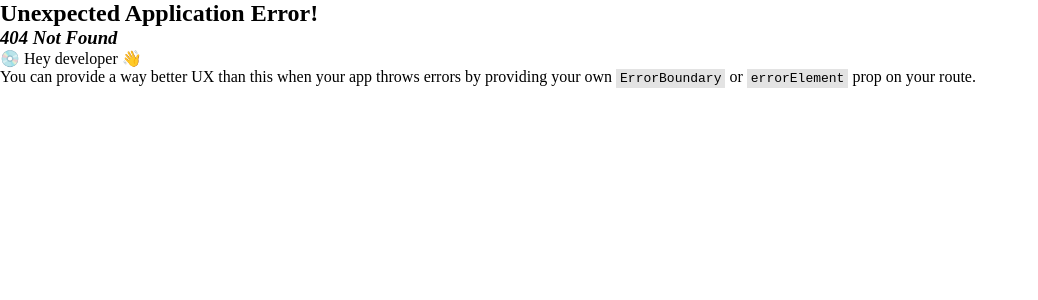
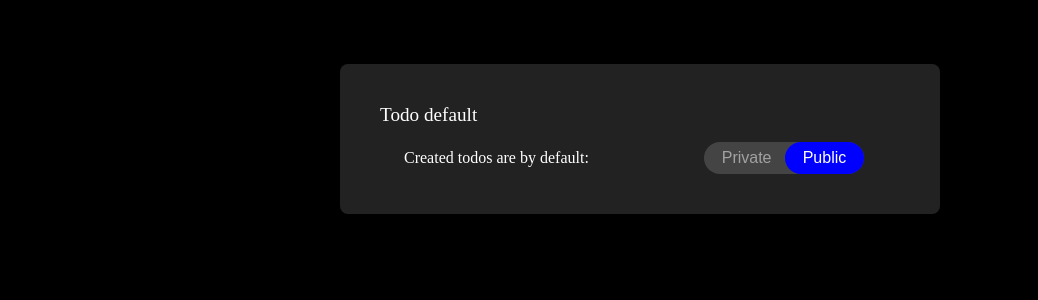
Before and after one commit to Harshal-Gahlot/Todo-App, a React (Vite) app in the folder client/: page /1/settings in a window 1280 px wide. Before the commit this address had no page. Shown: the top 300 px of the page, without its empty margins (0-1038 px from the left). Built offline with nearby package versions, Linux system fonts and the light colour scheme.

Commit message:
added 'Settings' page. added feat to toggle defult todo category, either public or private. custom made toggle btn and save the preference in context api & localStorage

```diff
--- a/client/pages/context api.jsx
+++ b/client/pages/context api.jsx
@@ -3,20 +3,26 @@ import { createContext, useEffect, useState } from "react";
 export const TodoContext = createContext();
 
 export function TodoProvider({ children }) {
-    !localStorage.getItem("theme") && localStorage.setItem("theme", "light");
+    !localStorage.getItem("theme") && localStorage.setItem("theme", "dark");
+    const [theme, setTheme] = useState(localStorage.getItem("theme"));
 
-    const [theme, setTheme] = useState(localStorage.getItem("theme"))
+    if (!localStorage.getItem("settings")) {
+        localStorage.setItem("settings", JSON.stringify({ category: "public" }));
+    }
+    const userSettingsObj = JSON.parse(localStorage.getItem("settings"))
+
     const [todos, setTodos] = useState([]);
     const [authMethod, setAuthMethod] = useState(null);
 
     useEffect(() => {
         document.body.className = theme;
-    }, [theme])
+    }, [theme]);
 
 
     return (
         <TodoContext.Provider value={{
             theme, setTheme,
+            userSettingsObj,
             todos, setTodos,
             authMethod, setAuthMethod,
         }}>
--- a/client/pages/nav/nav.jsx
+++ b/client/pages/nav/nav.jsx
@@ -42,13 +42,15 @@ export default function Nav() {
                     }</div>
                     :
                     <Link to='/' className='btnC'>
-                        <User className='nav-icon'/>
+                        <User className='nav-icon' />
                     </Link>
                 }
+                <Link className='btnC' to={`/${username}/settings`}>
+                    <Settings className="nav-icon settings" />
+                </Link>
                 <button className="btnC" onClick={changeTheme} >
                     {localStorage.getItem("theme") === "dark" ? <Moon className='nav-icon' /> : <Sun className='nav-icon' />}
                 </button>
-                {/* <Settings className="nav-icon settings" /> */}
                 {/* {window.matchMedia("(prefers-color-scheme: dark)").matches ? 'dark' : 'light'} */}
             </div>
         </div>
--- /dev/null
+++ b/client/pages/settings/settings page.jsx
@@ -0,0 +1,34 @@
+import axios from "axios";
+import "./settings.css";
+import { useContext, useState } from "react";
+import { TodoContext } from "../context api";
+
+export default function SettingsPage() {
+    const { userSettingsObj } = useContext(TodoContext);
+    const category = userSettingsObj.category
+
+    function toggleCategory(e) {
+        const toggleTo = e.target.checked ? "public" : "private";
+        userSettingsObj.category = toggleTo
+        localStorage.setItem("settings", JSON.stringify(userSettingsObj));
+    }
+
+    return (
+        <div className="setting-container">
+            <div className="todo-default-container">
+                <p className="list-title">
+                    Todo default
+                </p>
+                <div className="defaults-list">
+                    <label htmlFor="category">Created todos are by default:</label>
+                    <input type="checkbox" role="switch" name="category" id="category"
+                        className="toggle-input"
+                        onChange={(event) => toggleCategory(event)}
+                        defaultChecked={category === "public" ? true : false} />
+                </div>
+            </div>
+            <div>
+            </div>
+        </div>
+    );
+}
--- /dev/null
+++ b/client/pages/settings/settings.css
@@ -0,0 +1,85 @@
+.setting-container {
+    display: flex;
+    justify-content: center;
+    margin-top: 64px;
+}
+
+.list-title {
+    font-size: larger;
+    padding: 8px;
+}
+
+.todo-default-container {
+    width: 600px;
+    background: var(--base-varient);
+    border-radius: 8px;
+    padding: 32px;
+}
+
+.defaults-list {
+    display: flex;
+    align-items: center;
+    justify-content: space-between;
+    gap: 8px;
+    padding: 8px;
+    padding-left: 32px;
+    width: 500px;
+}
+
+.defaults-list * {
+    cursor: pointer;
+}
+
+.toggle-input {
+    position: relative;
+    display:flex;
+    appearance: none;
+}
+
+.toggle-input::before {
+    content: "Private       Public";
+    white-space: pre;
+    text-align: center;
+    background-color: #444;
+    color: var(--text-varient);
+    width: fit-content;
+    padding-left: 2ch;
+    padding-right: 2ch;
+    height: 32px;
+    line-height: 32px;
+    font-size: larger;
+    border-radius: 50px;
+}
+
+.toggle-input::after {
+    content: "Private";
+    text-align: center;
+    padding-left: 2ch;
+    padding-right: 2ch;
+    width: fit-content;
+    background-color: blue;
+    color: white;
+    height: 32px;
+    line-height: 32px;
+    font-size: larger;
+    border-radius: 50px;
+    position: absolute;
+}
+
+.toggle-input:checked::after {
+    content: "Public";
+    text-align: center;
+    padding-left: 2ch;
+    padding-right: 2ch;
+    width: fit-content;
+    /* background-color: #CDCDCD; */
+    /* color: black; */
+    background-color: blue;
+    color: white;
+    height: 32px;
+    line-height: 32px;
+    font-size: larger;
+    border-radius: 50px;
+    position: absolute;
+    transform: translateX(calc(9ch + 0.9px));
+}
--- a/client/src/App.jsx
+++ b/client/src/App.jsx
@@ -1,6 +1,7 @@
 import LandingPage from '../pages/landing page/landing page';
 import TodoPage from '../pages/show all todos/todo page';
 import ProfilePage from '../pages/profile/profile page.jsx';
+import SettingsPage from '../pages/settings/settings page.jsx';
 import Nav from '../pages/nav/nav.jsx';
 import './CSS/index.css';
 import { createBrowserRouter, RouterProvider } from 'react-router-dom';
@@ -13,6 +14,9 @@ function App() {
         }, {
             path: "/profile/:username",
             element: <ProfilePage />
+        }, {
+            path: "/:username/settings",
+            element: <SettingsPage />
         }
     ]);
 
```
